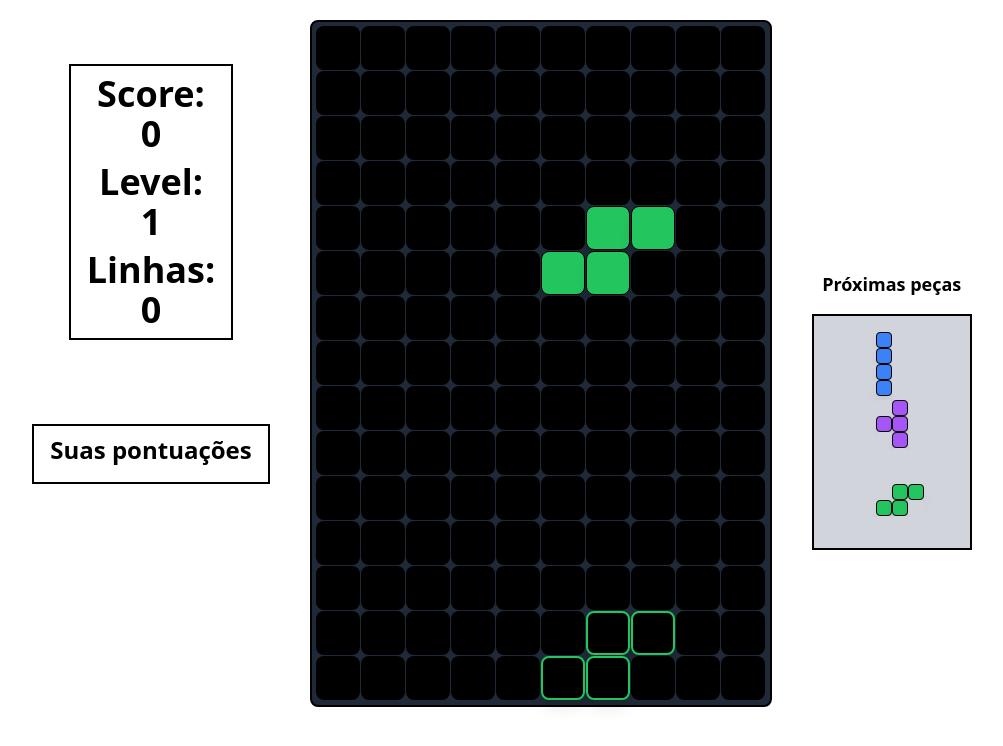
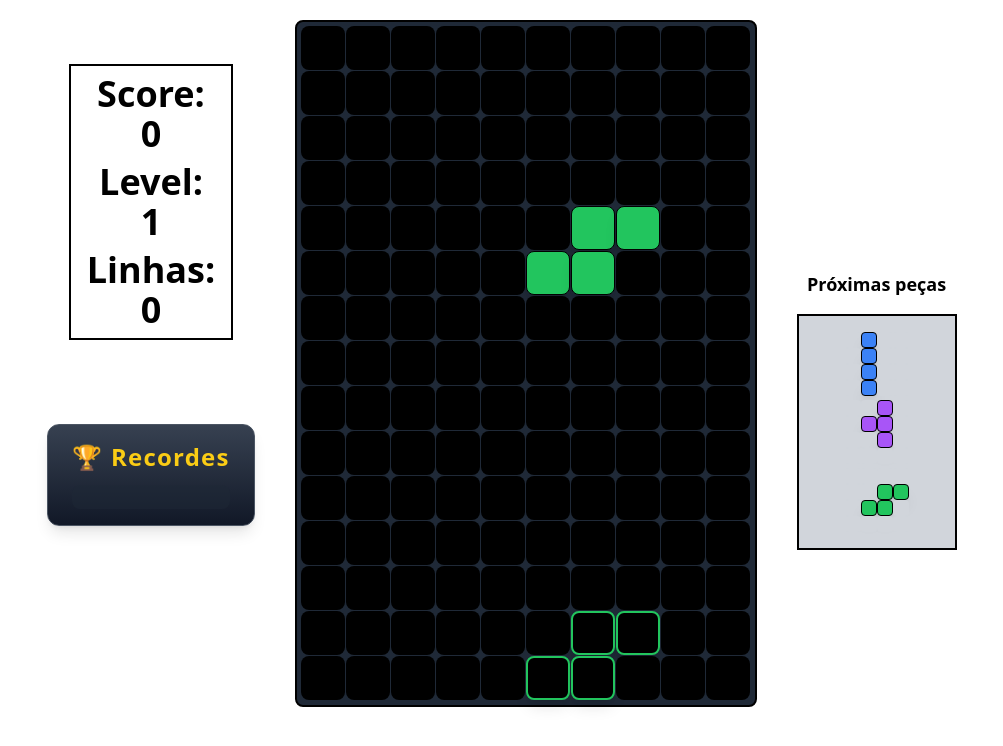
Before and after one commit to LukaVieira1/tetris, a React (Vite) app: page / in a window 1280 px wide. Shown: the top 746 px of the page, without its empty margins (138-1141 px from the left). Built offline with nearby package versions, Linux system fonts and the light colour scheme.

Commit message:
refactor: improve Score Board UI

```diff
--- a/src/components/ScoreBoard.tsx
+++ b/src/components/ScoreBoard.tsx
@@ -3,12 +3,28 @@ import { getScoreBoard } from "../utils/gameRules";
 export const ScoreBoard = () => {
   const scores = getScoreBoard();
   return (
-    <div className="px-4 py-2 text-2xl font-bold text-center border-2 border-black mt-11 flex flex-col gap-2">
-      <h1 className="text-2xl font-bold">Suas pontuações</h1>
-      <ul className="flex flex-col items-center justify-center">
+    <div className="px-6 py-4 text-2xl font-bold text-center bg-gradient-to-b from-gray-700 to-gray-900 mt-11 flex flex-col gap-3 rounded-xl shadow-lg border border-gray-600">
+      <h1 className="text-2xl font-bold text-yellow-400 tracking-wider">
+        🏆 Recordes
+      </h1>
+      <ul className="flex flex-col items-center justify-center bg-gray-800/50 rounded-lg p-3 space-y-2">
         {scores.map((score, index) => (
-          <li key={index} className="text-lg">
-            {index + 1}º - {score}
+          <li
+            key={index}
+            className={`
+              ${index === 0 ? "text-yellow-300 scale-105" : ""}
+              ${index === 1 ? "text-gray-300" : ""}
+              ${index === 2 ? "text-amber-600" : ""}
+              ${index > 2 ? "text-gray-400" : ""}
+              w-full px-4 py-2 text-lg font-semibold
+              bg-gray-800/30 rounded-lg
+              transition-all hover:scale-102 hover:bg-gray-800/50
+              flex items-center justify-between
+            `}
+          >
+            <span className="flex items-center gap-2">
+              {index + 1}º lugar - {score} pts
+            </span>
           </li>
         ))}
       </ul>
```
